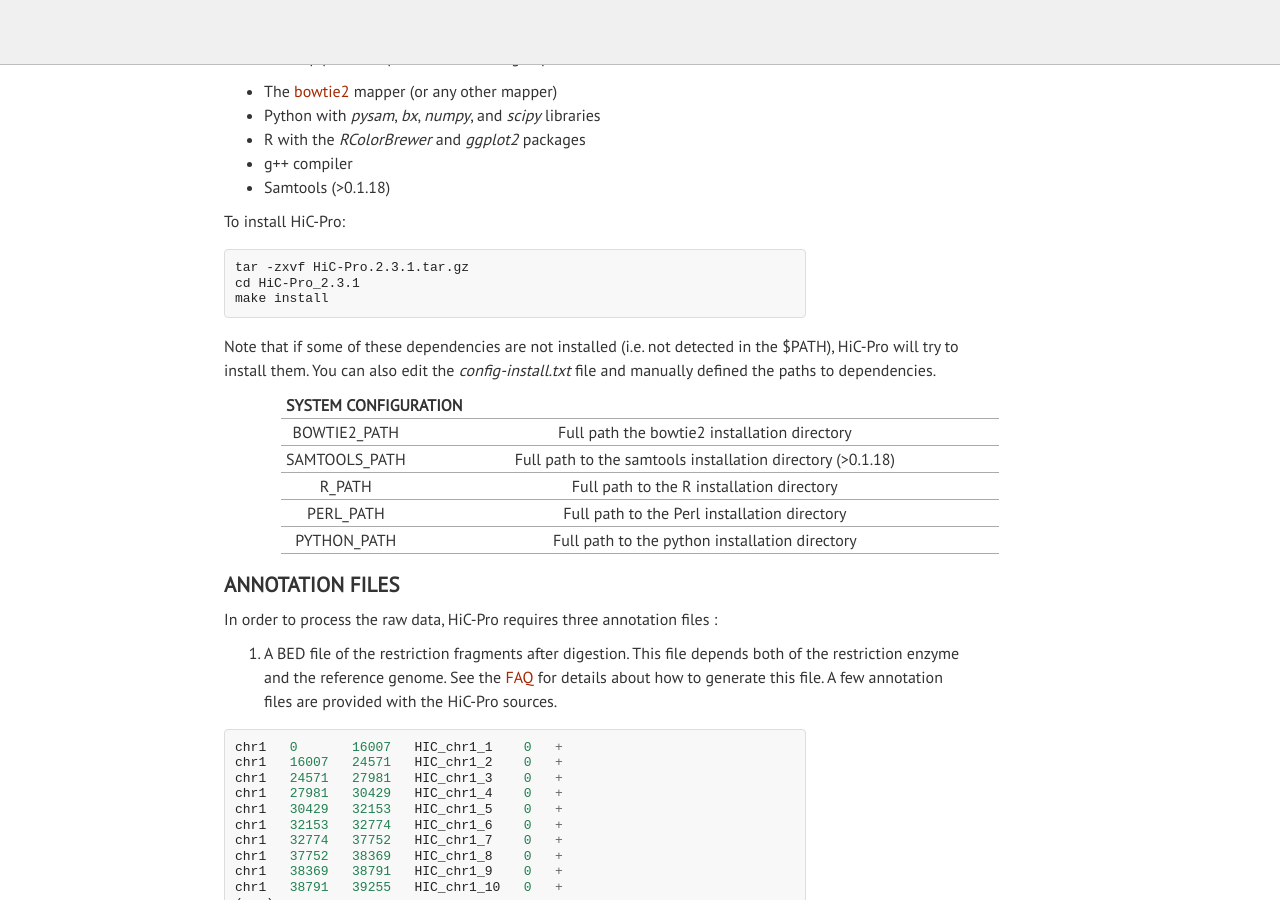
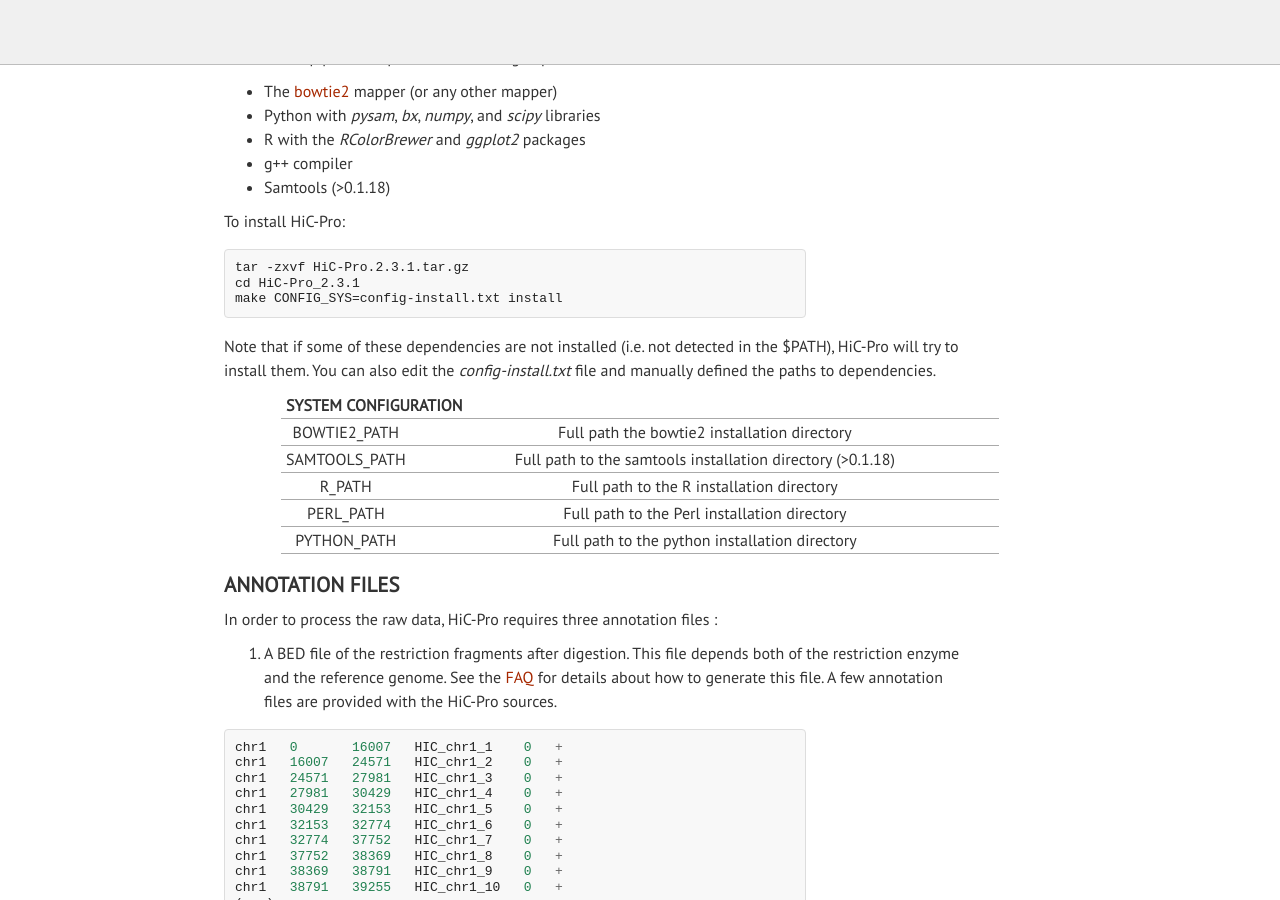
Before and after one commit to nservant/HiC-Pro, a Sphinx documentation site: the page built from doc/MANUAL.rst, in a window 1280 px wide and 900 px high, scrolled down 440 px. Built offline with Sphinx 7.4.7, drawn with Linux system fonts in a browser that asks for light colours.

Commit message:
update doc

```diff
--- a/README.rst
+++ b/README.rst
@@ -39,7 +39,7 @@ To install HiC-Pro:
 
   tar -zxvf HiC-Pro.2.3.1.tar.gz
   cd HiC-Pro_2.3.1
-  make install
+  make CONFIG_SYS=config-install.txt install
 
 
 
--- a/doc/MANUAL.rst
+++ b/doc/MANUAL.rst
@@ -33,7 +33,7 @@ To install HiC-Pro:
 
   tar -zxvf HiC-Pro.2.3.1.tar.gz
   cd HiC-Pro_2.3.1
-  make install
+  make CONFIG_SYS=config-install.txt install
 
 Note that if some of these dependencies are not installed (i.e. not detected in the $PATH), HiC-Pro will try to install them.
 You can also edit the *config-install.txt* file and manually defined the paths to dependencies.
```
